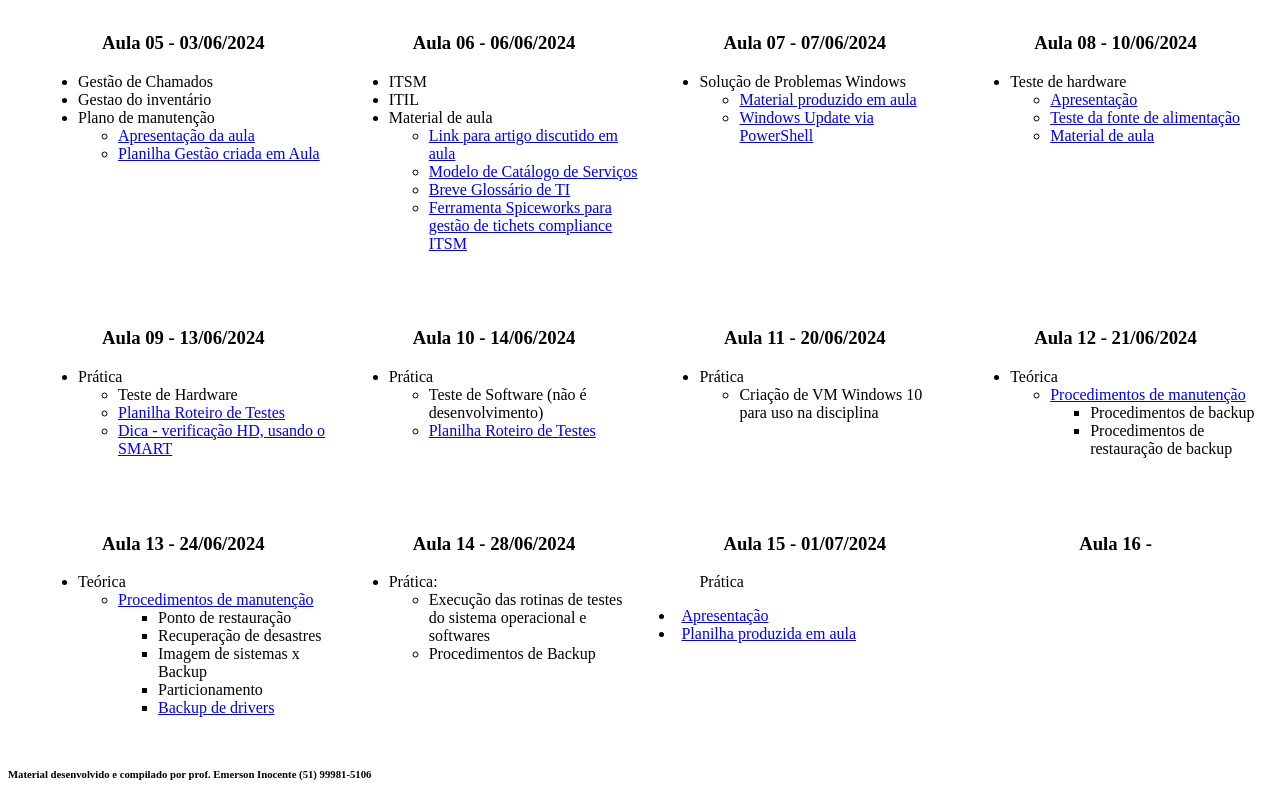
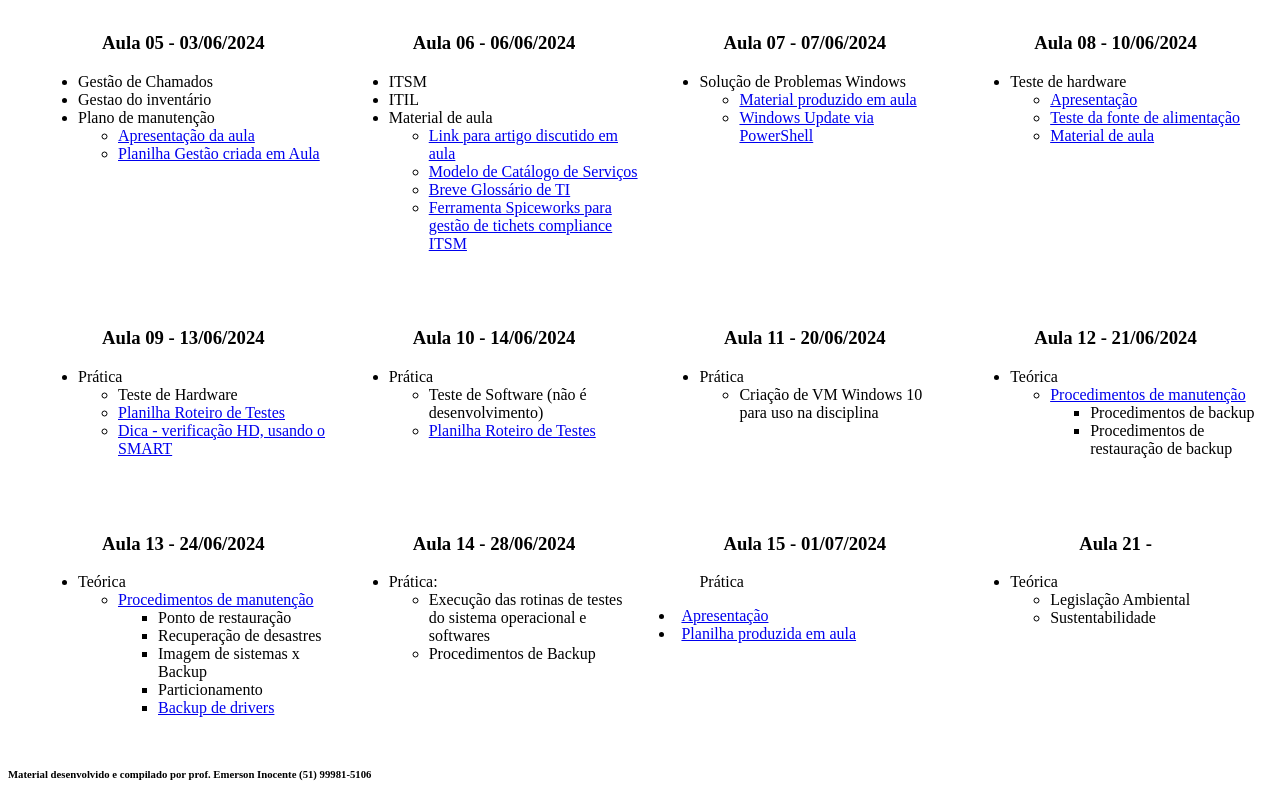
Before and after one commit to emersoninocente/uc03, a plain HTML site: page index.html in a window 1280 px wide. Shown: the part 500-1305 px from the top of the page. Drawn offline with Linux system fonts and the light colour scheme.

Commit message:
Atualização aulas

```diff
--- a/index.html
+++ b/index.html
@@ -215,7 +215,14 @@
                     <li><a href="aula15/Planilha_Gestaa_Basica_Suporte.xlsx">Planilha produzida em aula</a></li>
                 </div>
                 <div class="col-25">
-                    <h3>Aula 16 - </h3>
+                    <h3>Aula 21 - </h3>
+                    <ul>
+                        <li>Teórica</li>
+                        <ul>
+                            <li>Legislação Ambiental</li>
+                            <li>Sustentabilidade</li>
+                        </ul>
+                    </ul>
                 </div>
             </div>
         </section>
```
